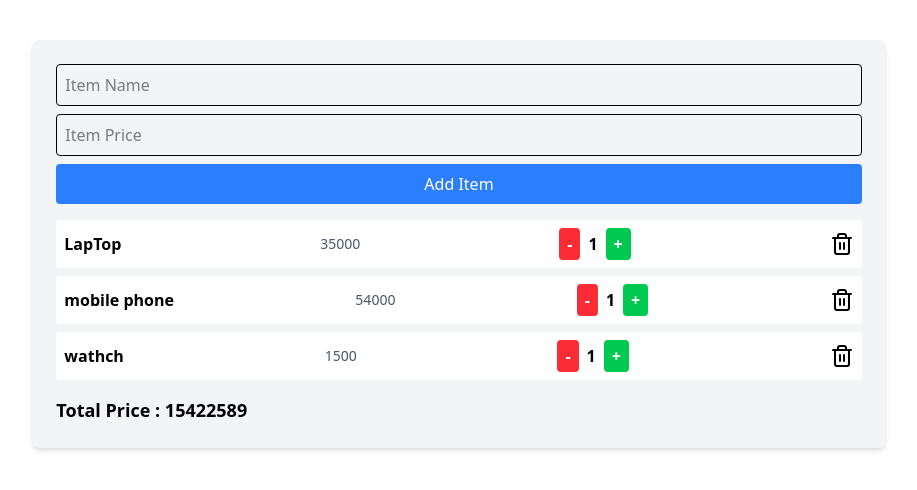
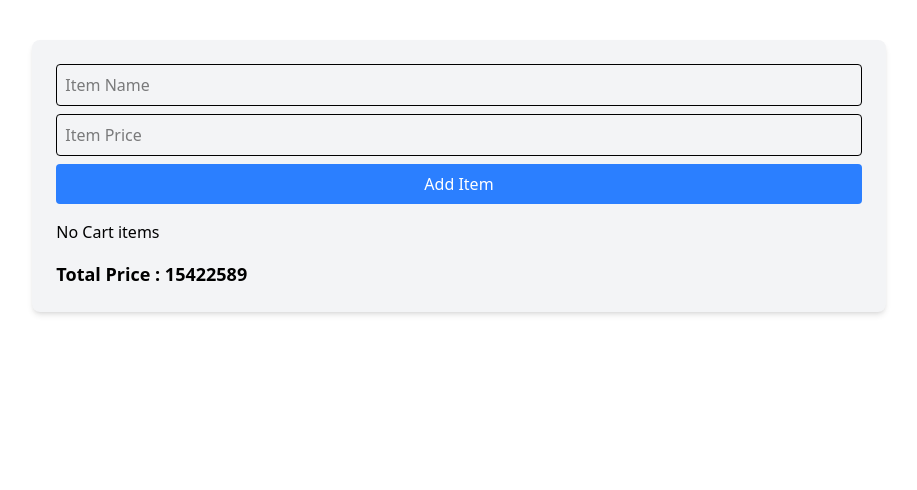
Before and after one commit to arjunmazumder/PhiMart-client, a React (Vite) app: page / in a window 1280 px wide. Shown: the top 490 px of the page, without its empty margins (181-1098 px from the left). Built offline with nearby package versions, Linux system fonts and the light colour scheme.

Commit message:
module30.8

```diff
--- a/src/cart/CartAdd.jsx
+++ b/src/cart/CartAdd.jsx
@@ -1,21 +1,36 @@
 import { Trash2 } from "lucide-react";
+import { useState } from "react";
 import { useForm } from "react-hook-form";
 
 
 const CartAdd = () => {
 
     const {register, handleSubmit} = useForm();
+    const [cart, setCart] = useState([])
     const addItem = (data) =>{
-        console.log(data)
+        const existingItem = cart.find((item) => item.name === data.name)
+        if(existingItem){
+            setCart(
+                cart.map(
+                    (item) => item.name === data.name?{
+                        ... item, quantity: item.quantity +1
+                    }:item
+
+                )
+            )
+
+        }else{
+                setCart(
+                [... cart, {name: data.name, price: data.price, quantity: 1}]
+            )
+
+        }
+
 
 
     };
 
-    const cart = [
-        {name: 'LapTop', price: 35000},
-        {name: 'mobile phone', price: 54000},
-        {name: 'wathch', price: 1500}
-    ]
+
 
     return (
         <div className="w-2/3 mx-auto bg-gray-100 rounded-lg p-6 shadow-md mt-10">
@@ -35,10 +50,10 @@ const CartAdd = () => {
                         cart.map(item =>(
                             <div key={item.name} className="flex justify-between items-center p-2 bg-white rounded mb-2">
                                 <p className="font-semibold">{item.name}</p>
-                                <p className="text-sm text-gray-600">{item.price}</p>
+                                <p className="text-sm text-gray-600">{(item.price * item.quantity).toFixed(2)}</p>
                                 <div className="flex items-center">
                                     <button className="bg-red-500 text-white font-bold px-2 py-1 rounded">-</button>
-                                    <p className="mx-2 font-bold">1</p>
+                                    <p className="mx-2 font-bold">{item.quantity}</p>
                                     <button className="bg-green-500 text-white font-bold px-2 py-1 rounded">+</button>
                                 </div>
                                 <button><Trash2 /></button>
```
